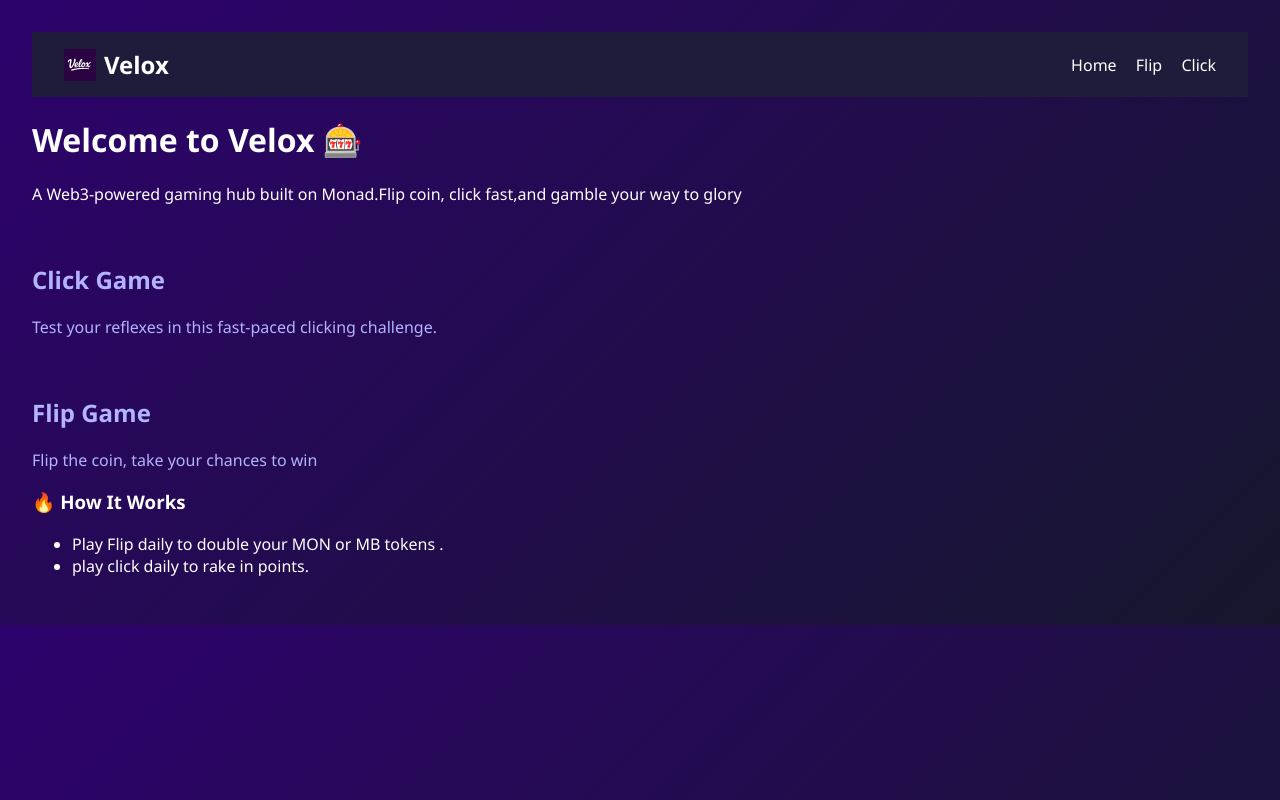
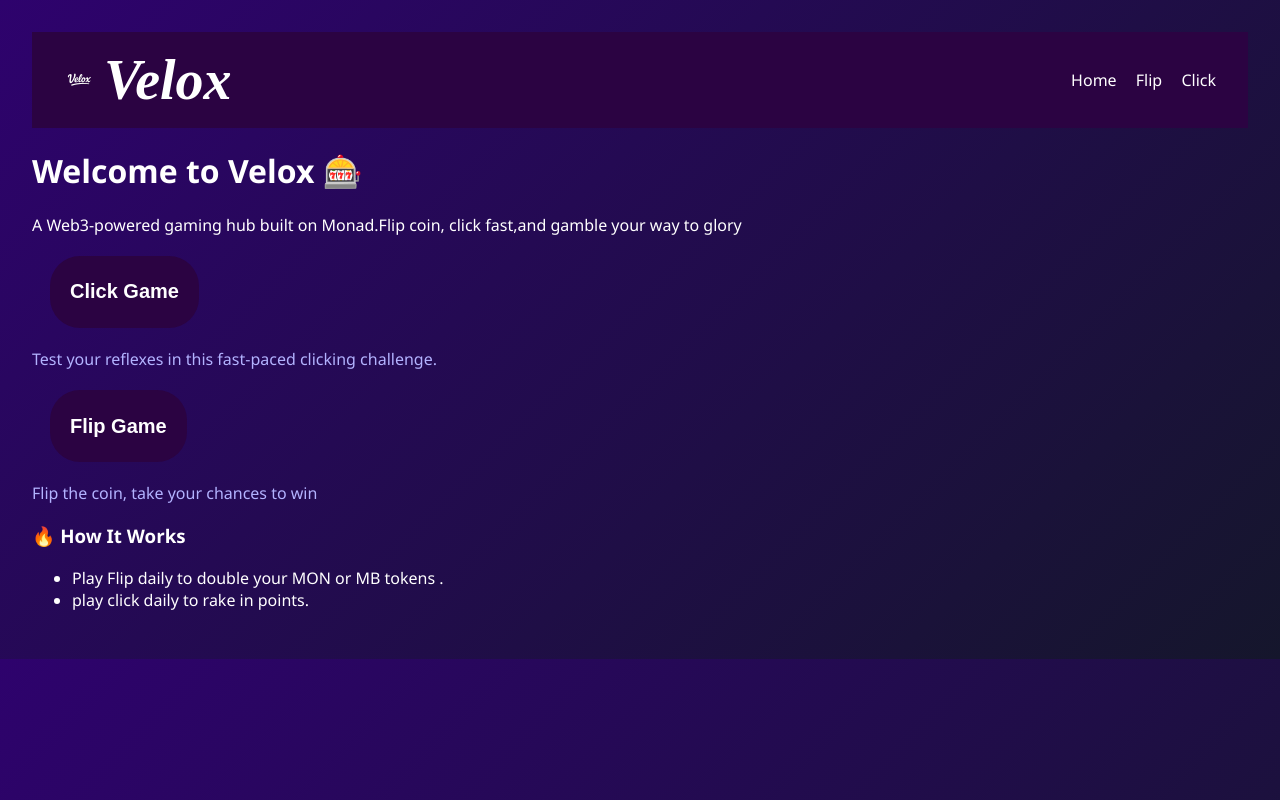
Before and after one commit to cryptomb9/velox-casino, a Next.js app: page / in a window 1280 px wide. Built offline with nearby package versions, Linux system fonts and the light colour scheme.

Commit message:
new updates to buttons on the webpage

```diff
--- a/components/Navbar.module.css
+++ b/components/Navbar.module.css
@@ -1,5 +1,5 @@
 .navbar {
-  background-color: #1f1b3a;
+  background-color: #2b0342;
   padding: 1rem 2rem;
   display: flex;
   justify-content: space-between;
@@ -13,7 +13,9 @@
 }
 
 .logoText {
-  font-size: 1.5rem;
+  font-style: italic;
+  font-family: Petit Formal;
+  font-size: 3.5rem;
   font-weight: bold;
   color: white;
 }
--- a/pages/index.js
+++ b/pages/index.js
@@ -1,4 +1,3 @@
-import Link from 'next/link';
 import Layout from "../components/layout";
 
 export default function Home() {
@@ -9,11 +8,11 @@ export default function Home() {
 
       <div className="grid grid-cols-1 sm:grid-cols-2 lg:grid-cols-3 gap-4 mb-10">
         <a href="/click" className="bg-white text-black p-6 rounded-2xl shadow hover:scale-105 transition">
-          <h2 className="text-xl font-bold mb-2">Click Game</h2>
+          <button className="button"><h2 className="text-xl font-bold mb-2">Click Game</h2></button>
           <p>Test your reflexes in this fast-paced clicking challenge.</p>
         </a>
         <a href="/flip" className="bg-white text-black p-6 rounded-2xl shadow hover:scale-105 transition">
-          <h2 className="text-xl font-bold mb-2">Flip Game</h2>
+          <button className="button"><h2 className="text-xl font-bold mb-2">Flip Game</h2></button>
           <p>Flip the coin, take your chances to win </p>
         </a>
       </div>
--- a/styles/globals.css
+++ b/styles/globals.css
@@ -17,3 +17,21 @@ a {
 a:hover {
   color: white;
 }
+
+.button {
+  background-color: #2b0342;
+  border: none;
+  border-radius: 30px;
+  color: white;
+  padding: 8px 20px; /* more horizontal padding */
+  text-align: center;
+  text-decoration: none;
+  display: inline-block;
+  margin: 4px 2px;
+  transition: transform 0.2s ease, color 0.2s ease;
+}
+
+/* Fix: Remove space between .button and :hover */
+.button:hover {
+  transform: scale(1.05); /* slight enlarge */
+}
```
